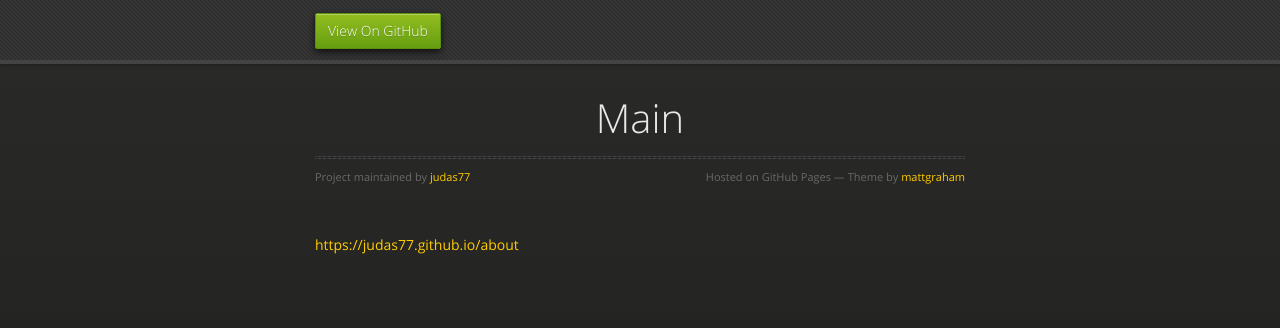
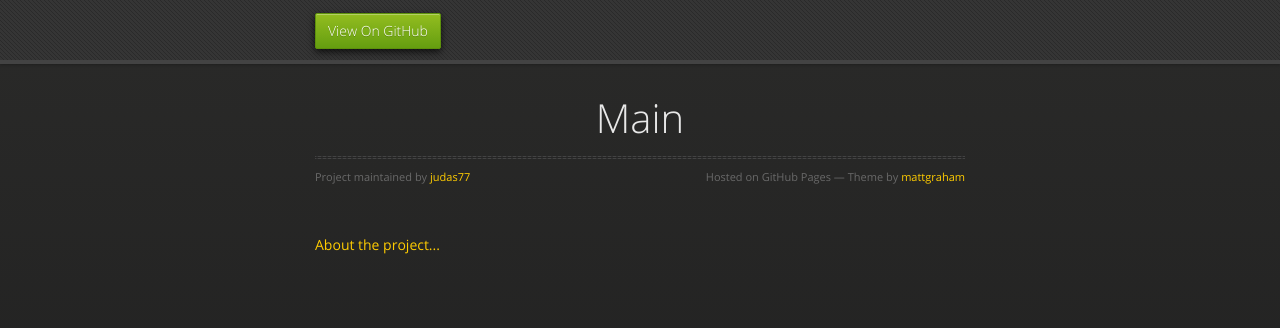
Before and after one commit to j77-legacy/judas77.github.io, a plain HTML site: page index.html in a window 1280 px wide. Drawn offline with nearby package versions, Linux system fonts and the light colour scheme.

Commit message:
Update index.html

```diff
--- a/index.html
+++ b/index.html
@@ -35,7 +35,7 @@
           <span class="credits right">Hosted on GitHub Pages &mdash; Theme by <a href="https://twitter.com/michigangraham">mattgraham</a></span>
         </div>
 
-        <p><a href="https://judas77.github.io/about">https://judas77.github.io/about</a></p>
+        <p><a href="https://judas77.github.io/about">About the project...</a></p>
       </section>
 
     </div>
```
